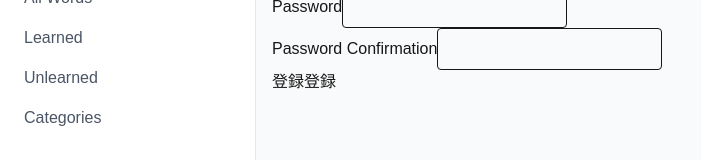
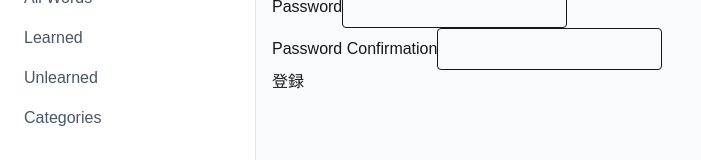
Before and after one commit to ds1995-dev/daily-english-log, a Next.js app in the folder frontend/: page /register in a window 1280 px wide. Shown: the part 122-282 px from the top of the page, without its empty margins (0-701 px from the left). Built offline with nearby package versions, Linux system fonts and the light colour scheme.

Commit message:
feat:add error handling #40

```diff
--- a/frontend/src/app/(aurh)/register/page.tsx
+++ b/frontend/src/app/(aurh)/register/page.tsx
@@ -6,34 +6,63 @@ import { User } from '../../../types/user';
 
 export default function RegisterPage() {
     const [loading, setLoading] = useState(false);
-    const [error, setError] = useState<string | null>(null);
+    // バリデーションエラー（422）: フィールドごとのメッセージ配列
+    const [fieldErrors, setFieldErrors] = useState<Record<string, string[]>>({});
+    // 一般エラー（例外/500/ネットワーク等）: 単一メッセージ
+    const [generalError, setGeneralError] = useState<string | null>(null);
 
-    const handleRegister = async (user: User) => {
+    // 成功したかどうかを返す（フォーム側で成功時のみ入力をクリアする）
+    const handleRegister = async (user: User): Promise<boolean> => {
         try {
             setLoading(true);
-            setError(null);
+            setFieldErrors({});
+            setGeneralError(null);
+
             const response = await fetch('http://localhost/api/register', {
                 method: 'POST',
                 headers: {
-                    'Content-Type': 'application/json'
+                    'Content-Type': 'application/json',
+                    'Accept': 'application/json'
                 },
                 body: JSON.stringify(user)
             });
 
-            const data = await response.json();
-            if (!response.ok) {
-                throw new Error(data.message || 'Failed to register');
+            // 500 が HTML を返す場合に備え、JSON パースは保護する
+            let data: { message?: string; errors?: Record<string, string[]> } | null = null;
+            try {
+                data = await response.json();
+            } catch {
+                data = null;
             }
+
+            if (response.ok) {
+                return true;
+            }
+
+            if (response.status === 422) {
+                // バリデーションエラー
+                setFieldErrors(data?.errors ?? {});
+            } else {
+                // それ以外の例外エラー
+                setGeneralError(data?.message ?? '登録に失敗しました');
+            }
+            return false;
         } catch (err) {
-            setError((err as Error).message);
-            throw err;
+            // ネットワークエラー等
+            setGeneralError((err as Error).message);
+            return false;
         } finally {
             setLoading(false);
         }
     };
     return (
         <main>
-            <RegisterForm onSubmit={handleRegister} loading={loading} error={error} />
+            <RegisterForm
+                onSubmit={handleRegister}
+                loading={loading}
+                fieldErrors={fieldErrors}
+                generalError={generalError}
+            />
         </main>
     )
 }
--- a/frontend/src/components/auth/RegisterForm.tsx
+++ b/frontend/src/components/auth/RegisterForm.tsx
@@ -3,16 +3,23 @@ import { useState } from 'react';
 import { User } from '../../types/user';
 
 type RegisterFormProps = {
-    onSubmit: (user: User) => Promise<void>;
+    onSubmit: (user: User) => Promise<boolean>;
     loading: boolean;
-    error: string | null;
+    fieldErrors: Record<string, string[]>;
+    generalError: string | null;
 }
 
-export function RegisterForm({ onSubmit, loading, error }: RegisterFormProps) {
+export function RegisterForm({ onSubmit, loading, fieldErrors, generalError }: RegisterFormProps) {
     const [name, setName] = useState('');
     const [email, setEmail] = useState('');
     const [password, setPassword] = useState('');
     const [passwordConfirmation, setPasswordConfirmation] = useState('');
+
+    // フィールド別のバリデーションエラーを表示する
+    const renderFieldError = (field: string) =>
+        fieldErrors[field]?.map((message) => (
+            <p key={message} className="text-red-500 text-sm">{message}</p>
+        ));
 
     const handleSubmit = async (e: React.FormEvent) => {
         e.preventDefault();
@@ -23,12 +30,14 @@ export function RegisterForm({ onSubmit, loading, error }: RegisterFormProps) {
             password,
             password_confirmation: passwordConfirmation
         }
-        await onSubmit(user);
-        setName('');
-        setEmail('');
-        setPassword('');
-        setPasswordConfirmation('');
-
+        const ok = await onSubmit(user);
+        // 成功時のみ入力をクリアする（バリデーション失敗時は入力を残す）
+        if (ok) {
+            setName('');
+            setEmail('');
+            setPassword('');
+            setPasswordConfirmation('');
+        }
     };
 
     return (
@@ -45,6 +54,7 @@ export function RegisterForm({ onSubmit, loading, error }: RegisterFormProps) {
                     value={name}
                     onChange={(e) => setName(e.target.value)}
                 />
+                {renderFieldError('name')}
             </div>
             <div>
                 <label htmlFor="email">
@@ -57,6 +67,7 @@ export function RegisterForm({ onSubmit, loading, error }: RegisterFormProps) {
                     value={email}
                     onChange={(e) => setEmail(e.target.value)}
                 />
+                {renderFieldError('email')}
             </div>
             <div>
                 <label htmlFor="password">
@@ -69,6 +80,7 @@ export function RegisterForm({ onSubmit, loading, error }: RegisterFormProps) {
                     value={password}
                     onChange={(e) => setPassword(e.target.value)}
                 />
+                {renderFieldError('password')}
             </div>
             <div>
                 <label htmlFor="password-confirmation">
@@ -84,9 +96,8 @@ export function RegisterForm({ onSubmit, loading, error }: RegisterFormProps) {
             </div>
             <button type="submit" disabled={loading}>
                 {loading ? '登録中...' : '登録'}
-                登録
             </button>
-            {error && <p>{error}</p>}
+            {generalError && <p className="text-red-500">Error: {generalError}</p>}
         </form>
     )
 }
```
